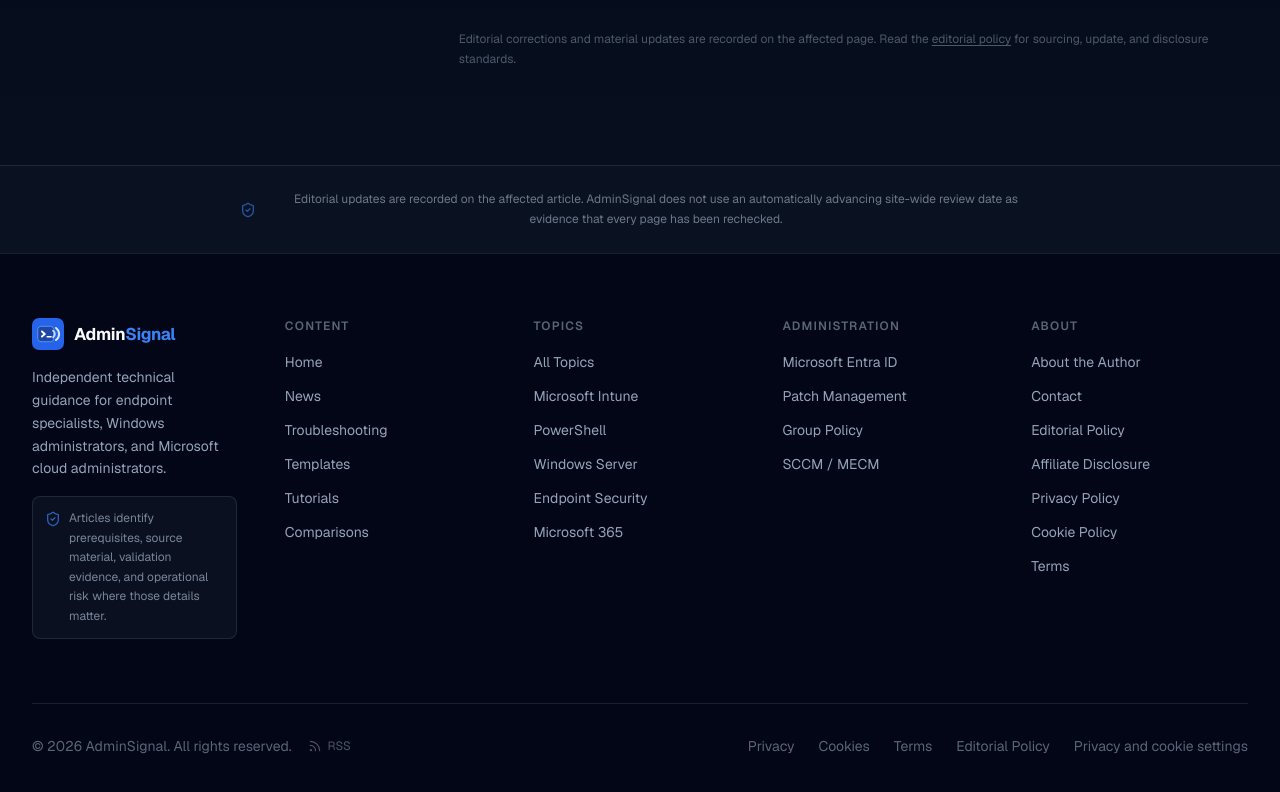
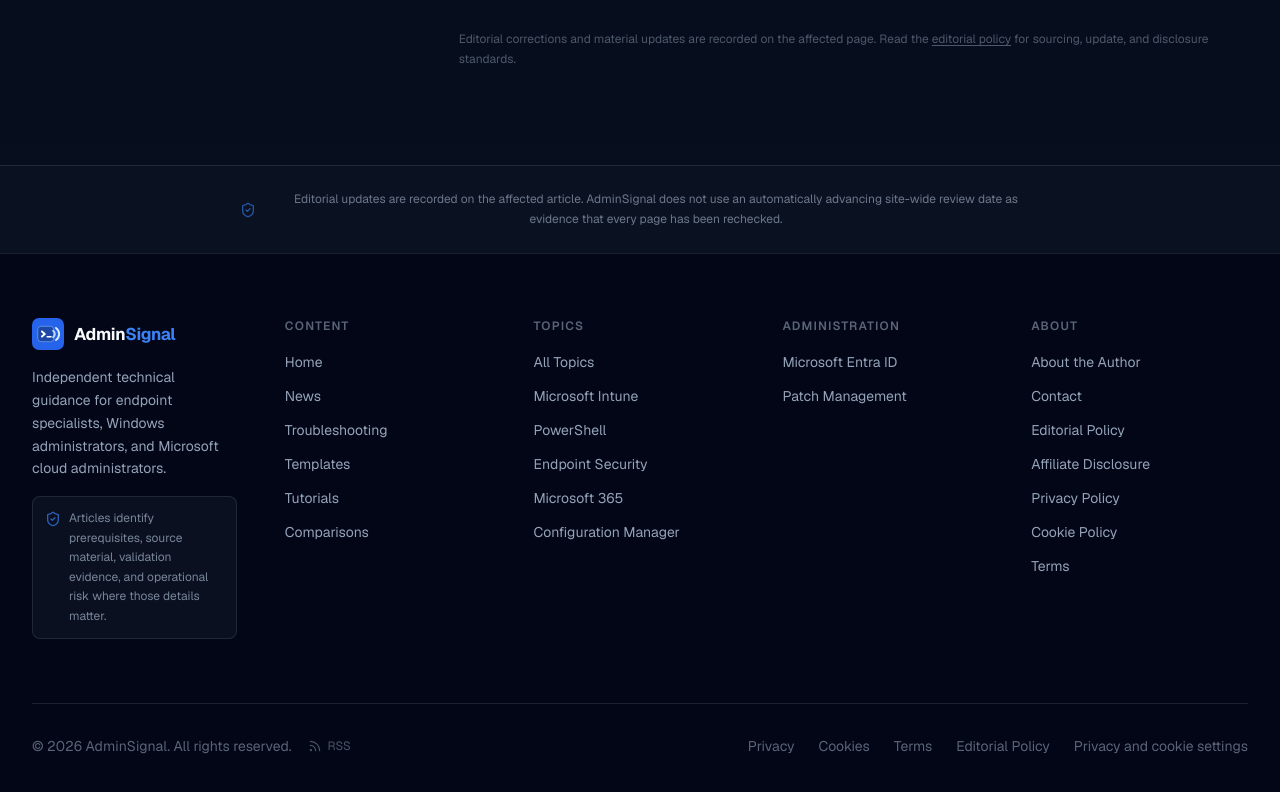
Before and after one commit to Jackoma0209/adminsignal, a Next.js app: page / in a window 1280 px wide. Shown: the part 6080-6872 px from the top of the page. Built offline with nearby package versions, Linux system fonts and the light colour scheme; no server answers.

Commit message:
Align footer topic links with the Topics grid

```diff
--- a/src/components/layout/Footer.tsx
+++ b/src/components/layout/Footer.tsx
@@ -21,9 +21,9 @@ const footerLinks = [
       { label: 'All Topics', href: '/topics' },
       { label: 'Microsoft Intune', href: '/intune' },
       { label: 'PowerShell', href: '/powershell' },
-      { label: 'Windows Server', href: '/windows-server' },
       { label: 'Endpoint Security', href: '/endpoint-security' },
       { label: 'Microsoft 365', href: '/microsoft-365' },
+      { label: 'Configuration Manager', href: '/sccm-mecm' },
     ],
   },
   {
@@ -31,8 +31,6 @@ const footerLinks = [
     links: [
       { label: 'Microsoft Entra ID', href: '/microsoft-entra-id' },
       { label: 'Patch Management', href: '/patch-management' },
-      { label: 'Group Policy', href: '/group-policy' },
-      { label: 'SCCM / MECM', href: '/sccm-mecm' },
     ],
   },
   {
```
